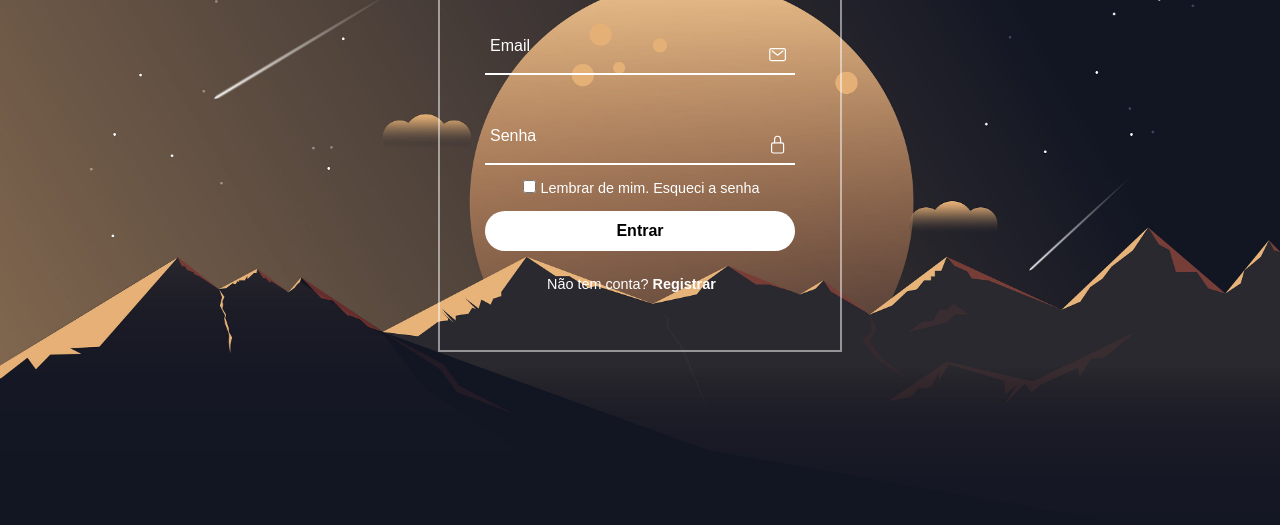
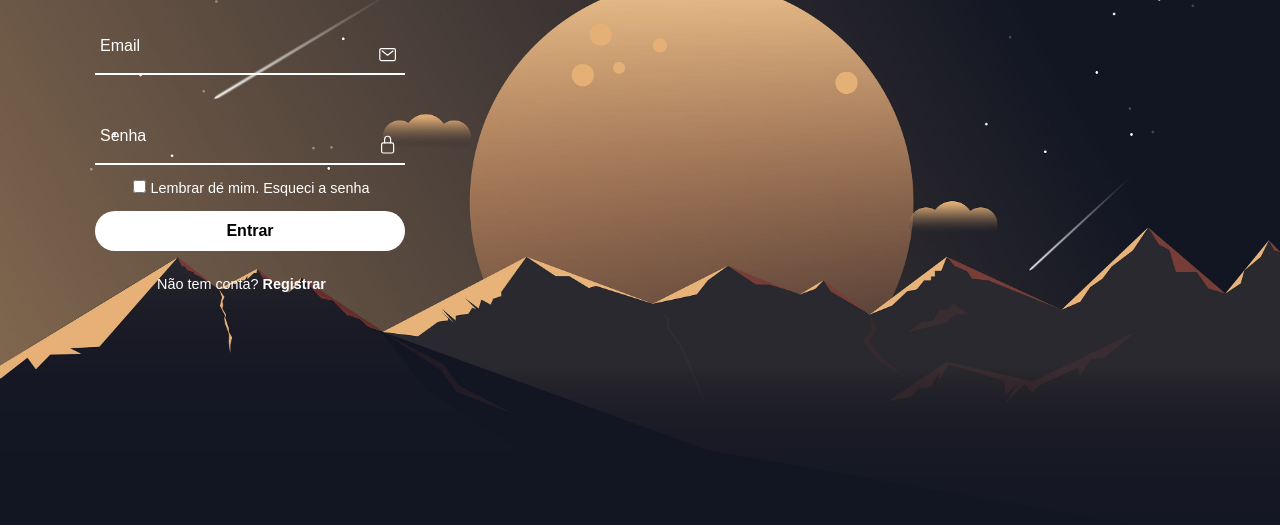
Before and after one commit to StyflerRick/StyflerRick.github.io, a plain HTML site: page login.html in a window 1280 px wide. Shown: the part 275-800 px from the top of the page. Drawn offline with nearby package versions, Linux system fonts and the light colour scheme.

```diff
--- a/login.css
+++ b/login.css
@@ -6,7 +6,8 @@
 
 section {
     display: flex;
-    justify-content: center;
+    left: 50px;
+    justify-content: left;
     align-items: center;
     min-height: 100vh;
     width: 100%;
@@ -18,10 +19,11 @@ section {
 
 .form-box {
     position: relative;
+    left: 50px;
     width: 400px;
     height: 450px;
     background: transparent;
-    border: 2px solid rgba(255, 255, 255, 0.5);
+    /*border: 2px solid rgba(255, 255, 255, 0.5);*/
     display: flex;
     justify-content: center;
     align-items: center;
```
